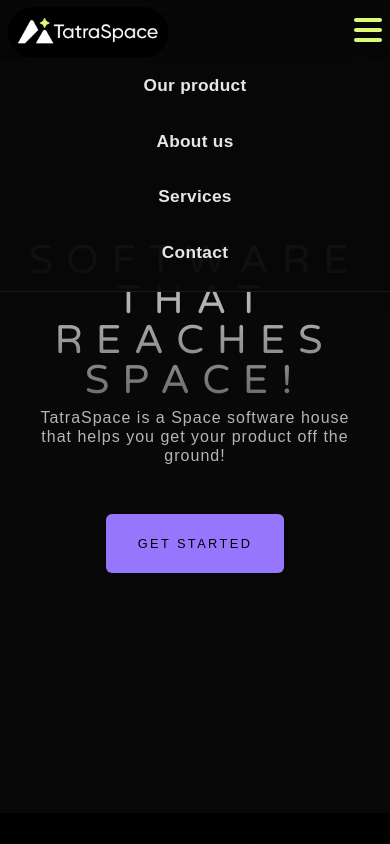
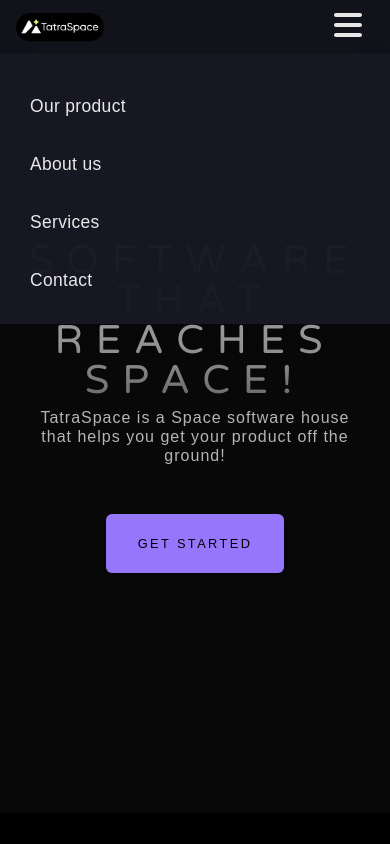
Before and after one commit to EpuEpu/tatra-homepage, a plain HTML site: page index.html in a window 390 px wide. Both pictures are taken after a click on the button "Toggle navigation". Shown: the top 844 px of the page. Drawn offline with nearby package versions, Linux system fonts and the light colour scheme.

Commit message:
fixed navbar css

```diff
--- a/css/wisent-wire.css
+++ b/css/wisent-wire.css
@@ -451,112 +451,132 @@
 }
 
 .wisent-navbar {
-    width: 100vw;
     position: fixed;
     top: 0;
     left: 0;
+    width: 100vw;
     z-index: 1000;
-    background: rgba(8, 8, 8, 0.34);
-    -webkit-backdrop-filter: blur(18px) saturate(1.5);
-    backdrop-filter: blur(18px) saturate(1.5);
-    box-shadow: 0 2px 18px rgba(0,0,0,0.15);
-    display: flex;
-    align-items: center;
-    justify-content: center;
-    padding: 0;
-    height: 64px;
-    font-family: var(--garet-font);
-    transition: background 0.25s;
-    border-bottom: 1.5px solid rgba(221,252,118,0.08);
+    background: rgba(24, 24, 36, 0.68);
+    backdrop-filter: blur(16px) saturate(180%);
+    -webkit-backdrop-filter: blur(16px) saturate(180%);
+    box-shadow: 0 4px 32px rgba(0,0,0,0.12);
+    border-bottom: 1px solid rgba(255,255,255,0.07);
 }
-
 .wisent-navbar-inner {
-    width: 100%;
-    max-width: 1400px;
     display: flex;
     align-items: center;
     justify-content: space-between;
-    padding: 0 40px;
-    height: 64px;
+    max-width: 1400px;
+    margin: 0 auto;
+    padding: 0 38px;
+    height: 70px;
 }
+
+/* LOGO */
 .wisent-navbar-logo-link {
     display: flex;
     align-items: center;
-    gap: 14px;
-    text-decoration: none;
-    height: 80px;
+    height: 52px;
 }
 .wisent-navbar-logo-img {
-    height: 80px !important;
+    height: 44px;
     width: auto;
     display: block;
 }
+
+/* LINKS */
 .wisent-navbar-links {
     display: flex;
-    gap: 22px;
+    gap: 36px;
     align-items: center;
+    transition: all 0.3s;
 }
 .wisent-navbar-link {
     color: var(--text-primary);
+    text-decoration: none;
     font-family: var(--garet-font);
-    font-size: 1.08rem;
-    font-weight: 600;
-    letter-spacing: 0.3px;
-    text-decoration: none;
-    transition: color 0.18s;
-    padding: 8px 0;
-    position: relative;
+    font-size: 1.13rem;
+    font-weight: 500;
+    letter-spacing: 0.02em;
+    padding: 6px 6px;
+    border-radius: 8px;
+    transition: background 0.15s, color 0.15s;
 }
 .wisent-navbar-link:hover,
 .wisent-navbar-link.active {
+    background: rgba(221,252,118,0.13);
     color: var(--accent-green);
 }
+
+/* HAMBURGER */
 .wisent-navbar-toggle {
     display: none;
     background: none;
     border: none;
     font-size: 2rem;
-    color: var(--accent-green);
+    color: var(--text-primary);
     cursor: pointer;
+    padding: 6px 12px;
     margin-left: 12px;
-    transition: color 0.18s;
+    transition: color 0.2s;
 }
+
 @media (max-width: 900px) {
     .wisent-navbar-inner {
-        padding: 0 14px;
+        padding: 0 16px;
+        height: 64px;
+    }
+    .wisent-navbar-links {
+        gap: 16px;
+    }
+    .wisent-navbar-link {
+        font-size: 1rem;
     }
 }
-@media (max-width: 700px) {
+
+/* MOBILE NAVIGATION */
+@media (max-width: 720px) {
     .wisent-navbar-inner {
-        flex-direction: row;
-        padding: 0 8px;
-        height: 58px;
-    }
-    .wisent-navbar-links {
-        position: absolute;
-        top: 58px;
-        left: 0;
-        width: 100vw;
-        flex-direction: column;
-        gap: 0;
-        background: rgba(8,8,8,0.96);
-        border-bottom: 1px solid rgba(255,255,255,0.08);
-        box-shadow: 0 2px 16px 0 rgba(0,0,0,0.10);
-        max-height: 0;
-        overflow: hidden;
-        transition: max-height 0.3s;
-        z-index: 200;
-    }
-    .wisent-navbar-links.open {
-        max-height: 250px;
-        padding-bottom: 10px;
-    }
-    .wisent-navbar-link {
-        display: block;
-        padding: 14px 0;
-        text-align: center;
+        height: 54px;
     }
     .wisent-navbar-toggle {
         display: block;
+        z-index: 1101;
+    }
+    .wisent-navbar-links {
+        position: fixed;
+        top: 54px;
+        left: 0;
+        width: 100vw;
+        background: rgba(24, 24, 36, 0.98);
+        flex-direction: column;
+        gap: 0;
+        align-items: flex-start;
+        padding: 24px 0 14px 0;
+        box-shadow: 0 7px 22px rgba(0,0,0,0.12);
+        transform: translateY(-150%);
+        opacity: 0;
+        pointer-events: none;
+        transition: transform 0.3s cubic-bezier(.68,-0.55,.27,1.55), opacity 0.21s;
+        min-height: 100px;
+    }
+    .wisent-navbar-links.open {
+        transform: translateY(0);
+        opacity: 1;
+        pointer-events: auto;
+    }
+    .wisent-navbar-link {
+        width: 100%;
+        font-size: 1.09rem;
+        padding: 15px 26px;
+        border-radius: 0;
+        border-left: 4px solid transparent;
+        transition: background 0.15s, color 0.15s, border-left 0.17s;
+    }
+    .wisent-navbar-link:hover,
+    .wisent-navbar-link.active {
+        background: rgba(221,252,118,0.10);
+        color: var(--accent-green);
+        border-left: 4px solid var(--accent-green);
     }
 }
```
